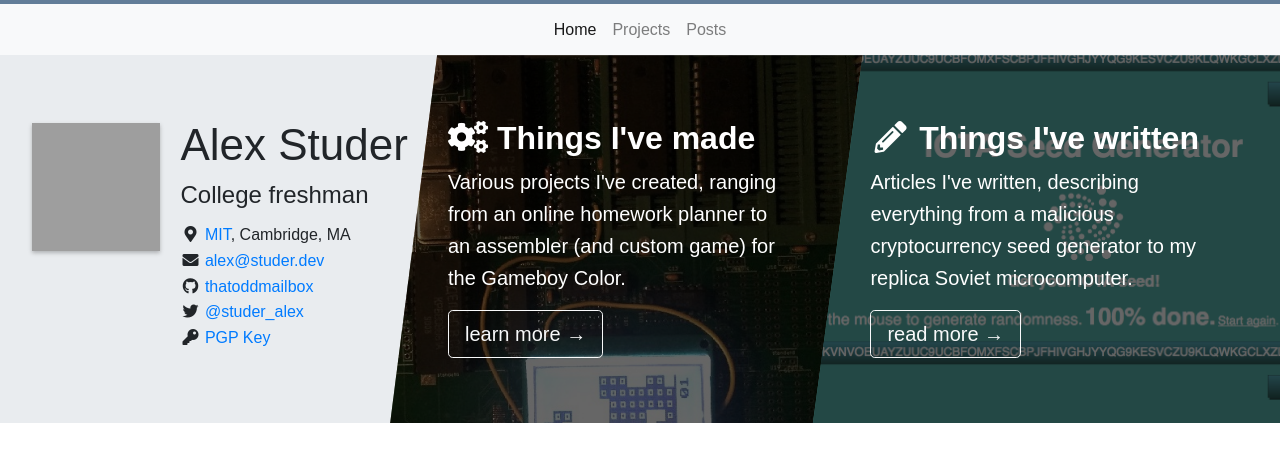
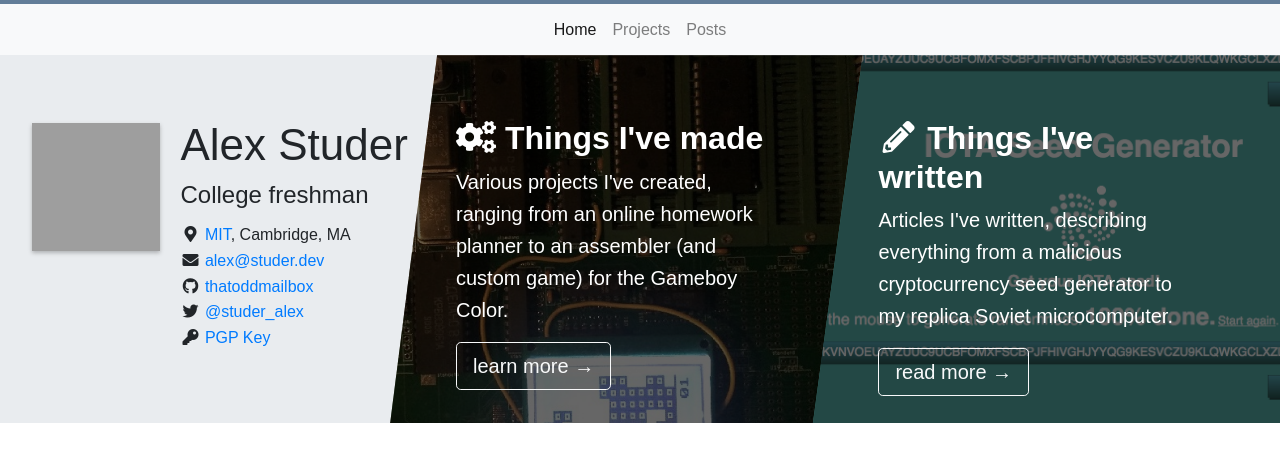
Before and after one commit to thatoddmailbox/thatoddmailbox.github.io, a Jekyll site: the page built from index.html, in a window 1280 px wide. Shown: the top 462 px of the page. Built offline with Jekyll 4.4.1, drawn with Linux system fonts in a browser that asks for light colours; nearby versions of some CDN libraries; some web fonts are replaced; the list of posts is cut into pages by our own code; grey boxes are pictures that could not be loaded.

Commit message:
small spacing tweak to homepage

```diff
--- a/css/home.css
+++ b/css/home.css
@@ -155,7 +155,7 @@
 		overflow: hidden;
 	}
 	.hero .hero-text {
-		padding: 1rem 3rem;
+		padding: 1rem 3.5rem;
 		position: relative;
 		left: -2rem;
 	}
```
